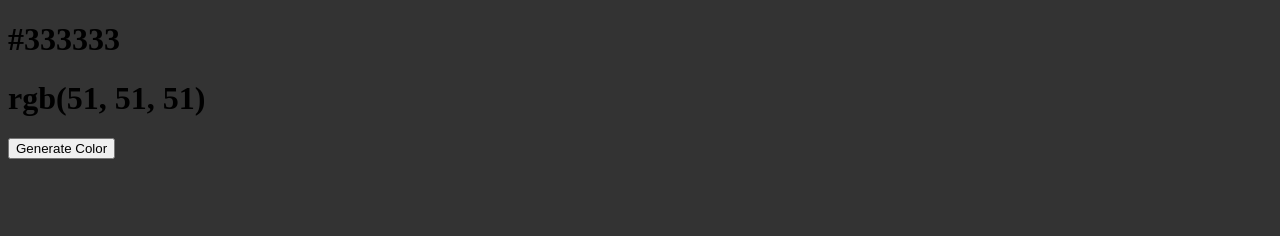
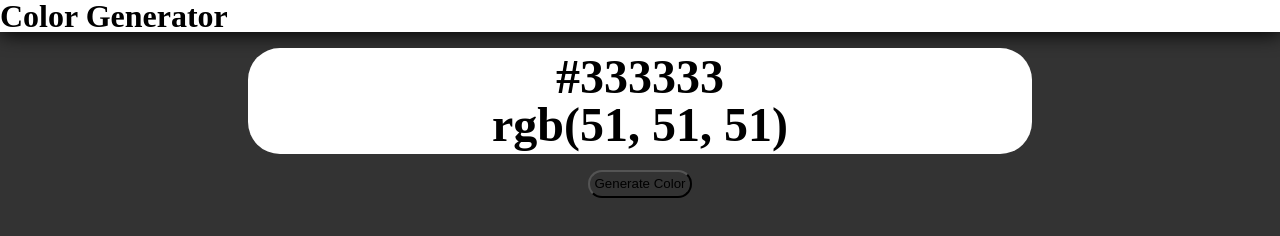
Before and after one commit to AzizBooker/Color-Generator, a plain HTML site: page index.html in a window 1280 px wide. Drawn offline with Linux system fonts and the light colour scheme.

Commit message:
Added Navbar and styling

```diff
--- a/index.html
+++ b/index.html
@@ -10,12 +10,17 @@
 </head>
 
 <body>
-    <div class="container">
-        <h1 id='Hex-Color' >#333333</h1>
-        <h1 id="Rgb-Color">rgb(51, 51, 51)</h1>
+    <nav>
+        <h1>Color Generator</h1>
+    </nav>
+    <section class="container">
+        <div class="text__wrapper">
+            <h1 id='Hex-Color'>#333333</h1>
+            <h1 id="Rgb-Color">rgb(51, 51, 51)</h1>
+        </div>
         <button id='Color-Button'>Generate Color</button>
 
-    </div>
+    </section>
 </body>
 <script src="script.js"></script>
 
--- a/script.js
+++ b/script.js
@@ -8,14 +8,24 @@ aRgbTxt=document.querySelector('#Rgb-Color')
 
 genBtn.addEventListener('click',()=>{
     //Get Random Number between 0 and 3
+   updateText()
+})
+
+document.addEventListener('keyup',(e)=>{
+    if(e.code=="Space"){
+        console.log('Space')
+        updateText()
+    }
+})
+
+function updateText(){
     const randomHex=getRandomHex();
     const aRgb=hexToRGB(randomHex)
     document.body.style.backgroundColor=`#${randomHex}`
     hexTxt.textContent=`#${randomHex}`
-    aRgbTxt.textContent=`rgb(${aRgb})`
+    aRgbTxt.textContent=`rgb(${aRgb})`;
 
-})
-
+}
 function getRandomHex(){
     const randomHex=['']
     for(let i=0;i <6;i++){
@@ -35,7 +45,7 @@ var aRgb=[
     parseInt(aRgbHex[2],16)
 
 ]
-console.log(aRgb)
+//console.log(aRgb)
 return aRgb
 }
 
--- a/style/_global.scss
+++ b/style/_global.scss
@@ -1,3 +1,33 @@
 body{
     background-color: #333;
 }
+
+.container{
+    margin: 0 auto;
+    text-align: center;
+    button{
+        border-radius: 1rem;
+        border-color: black;
+        border-width: 2px;
+        background-color:transparent;
+        padding: .3rem;
+        outline: none;
+        transition:all 100ms ease-in-out;
+        &:hover{
+            color: white;
+            border-color: white;
+
+        }
+    }
+}
+
+.text__wrapper{
+    background-color: white;
+    margin: 0 auto;
+    margin-bottom: 1rem;
+    margin-top: 1rem;
+    border-radius: 2rem;
+    width: 60%;
+    padding: .3rem .5rem;
+    font-size: 3rem;
+}
--- /dev/null
+++ b/style/_nav.scss
@@ -0,0 +1,7 @@
+nav{
+    background-color: white;
+    width: 100vw;
+    height: 2rem;
+    font-size: 2rem;
+    box-shadow: 1px 2px 20px black;
+}
--- /dev/null
+++ b/style/_reset.scss
@@ -0,0 +1,47 @@
+/* http://meyerweb.com/eric/tools/css/reset/
+   v2.0 | 20110126
+   License: none (public domain)
+*/
+
+html, body, div, span, applet, object, iframe,
+h1, h2, h3, h4, h5, h6, p, blockquote, pre,
+a, abbr, acronym, address, big, cite, code,
+del, dfn, em, img, ins, kbd, q, s, samp,
+small, strike, strong, sub, sup, tt, var,
+b, u, i, center,
+dl, dt, dd, ol, ul, li,
+fieldset, form, label, legend,
+table, caption, tbody, tfoot, thead, tr, th, td,
+article, aside, canvas, details, embed,
+figure, figcaption, footer, header, hgroup,
+menu, nav, output, ruby, section, summary,
+time, mark, audio, video {
+	margin: 0;
+	padding: 0;
+	border: 0;
+	font-size: 100%;
+
+	vertical-align: baseline;
+}
+/* HTML5 display-role reset for older browsers */
+article, aside, details, figcaption, figure,
+footer, header, hgroup, menu, nav, section {
+	display: block;
+}
+body {
+	line-height: 1;
+}
+ol, ul {
+	list-style: none;
+}
+blockquote, q {
+	quotes: none;
+}
+blockquote:before, blockquote:after,
+q:before, q:after {
+	content: '';
+	content: none;
+}
+table {
+	border-collapse: collapse;
+}
--- a/style/style.scss
+++ b/style/style.scss
@@ -1 +1,3 @@
+@import 'reset';
 @import 'global';
+@import 'nav';
```
Also changed, not shown: style/style.css, 1 other file.
